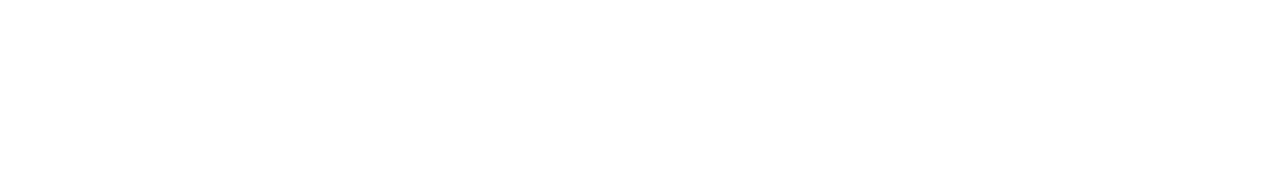
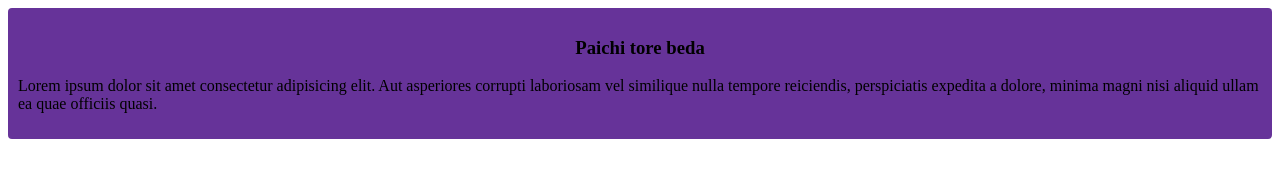
Before and after one commit to ashimroyrupok/another-one-repo, a plain HTML site: page index.html in a window 1280 px wide. Drawn offline with Linux system fonts and the light colour scheme.

Commit message:
added a div

```diff
--- a/index.html
+++ b/index.html
@@ -4,8 +4,14 @@
     <meta charset="UTF-8">
     <meta name="viewport" content="width=device-width, initial-scale=1.0">
     <title>another one repo</title>
+    <link rel="stylesheet" href="styles/blog.css">
 </head>
 <body>
+   <div>
+    <h3>Paichi tore beda</h3>
+    <p>Lorem ipsum dolor sit amet consectetur adipisicing elit. Aut asperiores corrupti laboriosam vel similique nulla tempore reiciendis, perspiciatis expedita a dolore, minima magni nisi aliquid ullam ea quae officiis quasi.</p>
+
+   </div>
 
 </body>
 </html>
--- /dev/null
+++ b/styles/blog.css
@@ -0,0 +1,8 @@
+div{
+    background-color: rebeccapurple;
+    padding: 10px;
+    border-radius: 4px;
+}
+h3{
+    text-align: center;
+}
```
